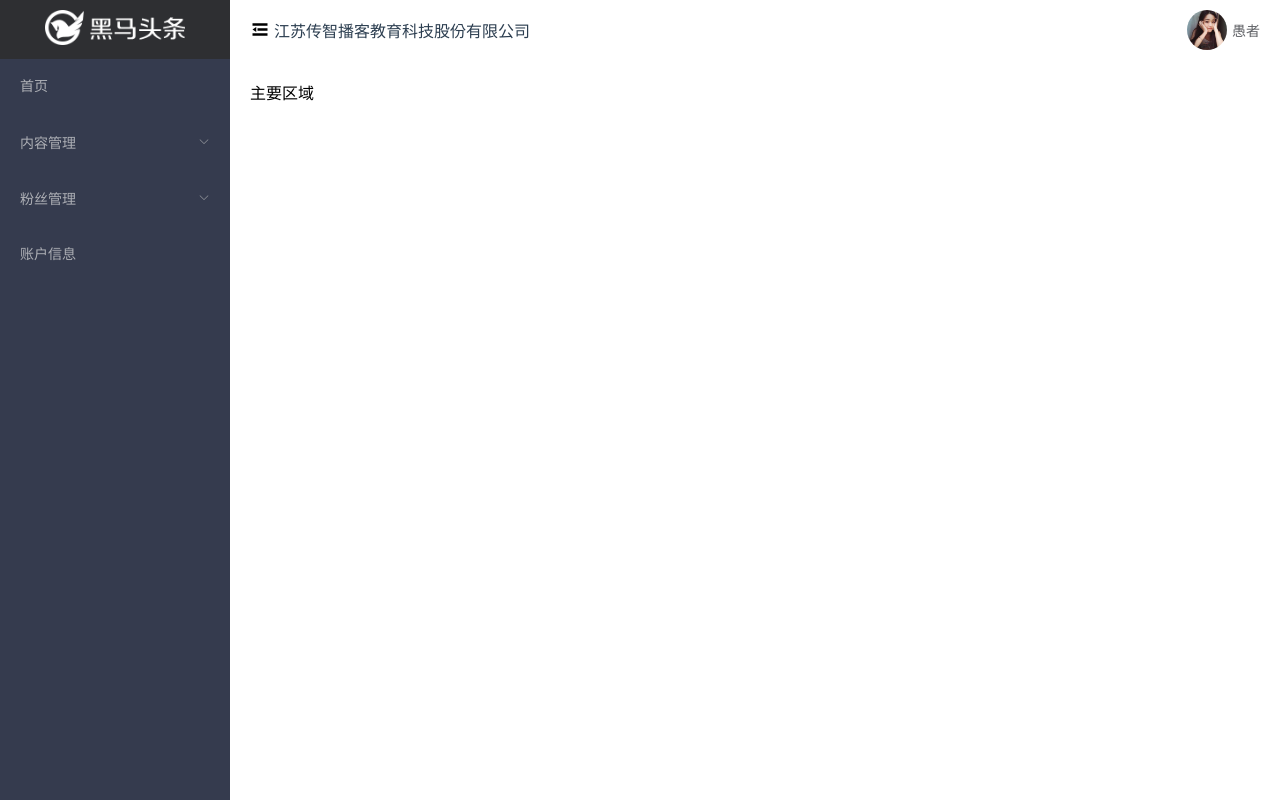
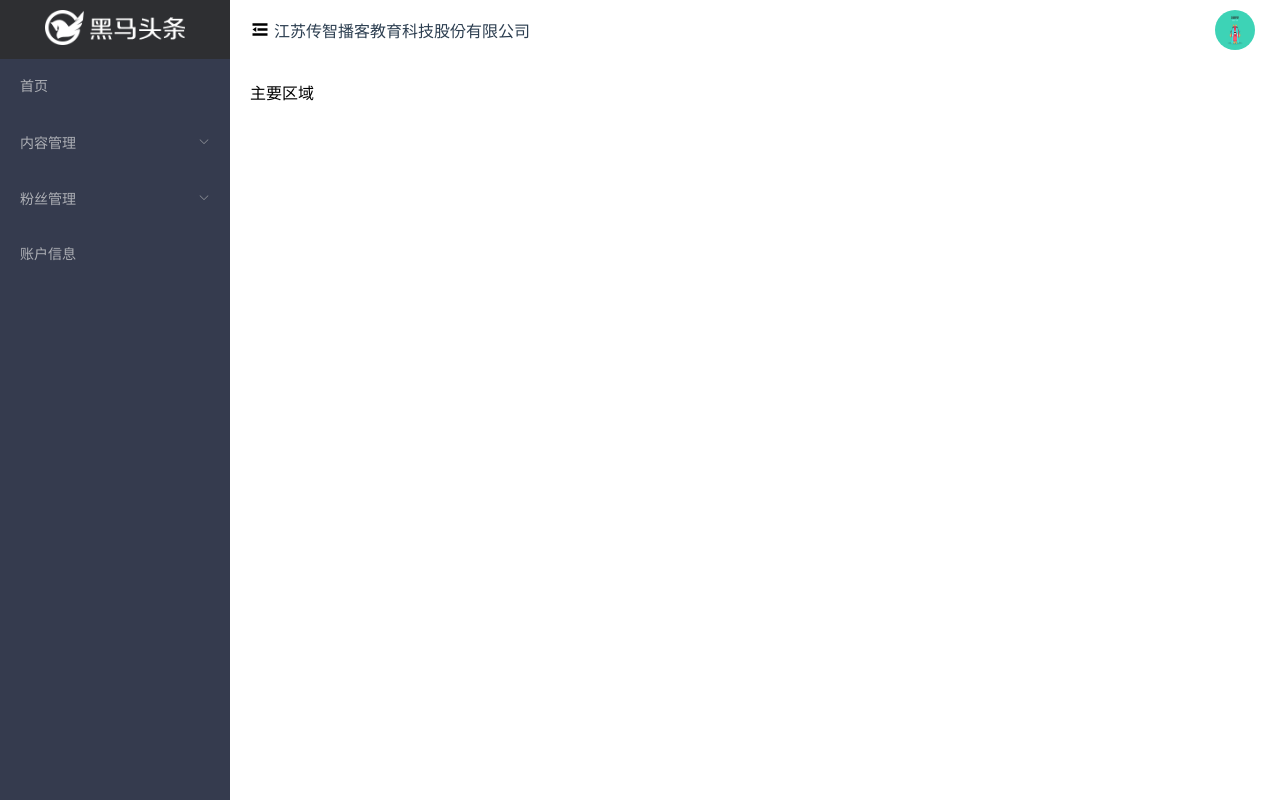
Before and after one commit to hollo-boy/90heimatoutiao, a Vue app: page /#/home in a window 1280 px wide. Built offline with nearby package versions, Linux system fonts and the light colour scheme; no server answers.

Commit message:
PC-主页模块-头部信息查询

```diff
--- a/src/components/home/layout-header.vue
+++ b/src/components/home/layout-header.vue
@@ -9,10 +9,11 @@
       </el-col>
       <el-col class="right" :span="12">
           <el-row type="flex" justify="end" align="middle">
-              <img src="../../assets/img/tou.jpeg" alt="">
+              <img :src="userInfo.photo ? userInfo.photo : defaultImg" alt="">
               <!-- 下拉菜单 -->
               <el-dropdown>
-                  <span>愚者</span>
+                  <span>{{userInfo.name}}</span>
+
                   <el-dropdown-menu slot="dropdown">
                       <el-dropdown-item>个人信息</el-dropdown-item>
                       <el-dropdown-item>git地址</el-dropdown-item>
@@ -28,7 +29,24 @@
 
 <script>
 export default {
-
+  data () {
+    return {
+      userInfo: {}, // 定义一个用户对象
+      defaultImg: require('../../assets/img/404.png') // 先将图片转化成了一个变量
+    }
+  },
+  created () {
+    let token = localStorage.getItem('user-token') // 获取用户令牌
+    this.$axios({
+      url: 'user/profile',
+      headers: {
+        // headers参数
+        Authorization: `Bearer ${token}`
+      }
+    }).then(result => {
+      this.userInfo = result.data.data
+    })
+  }
 }
 </script>
 
```
